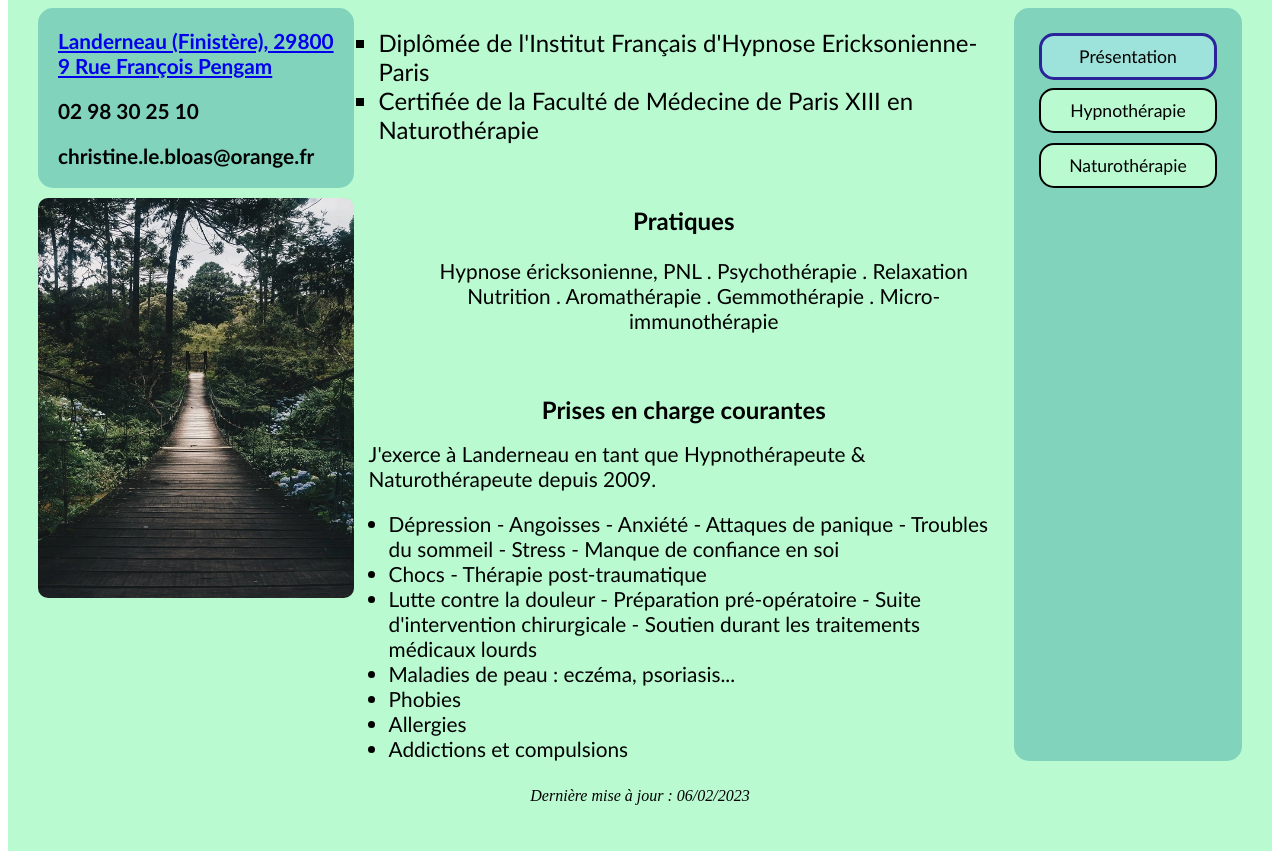
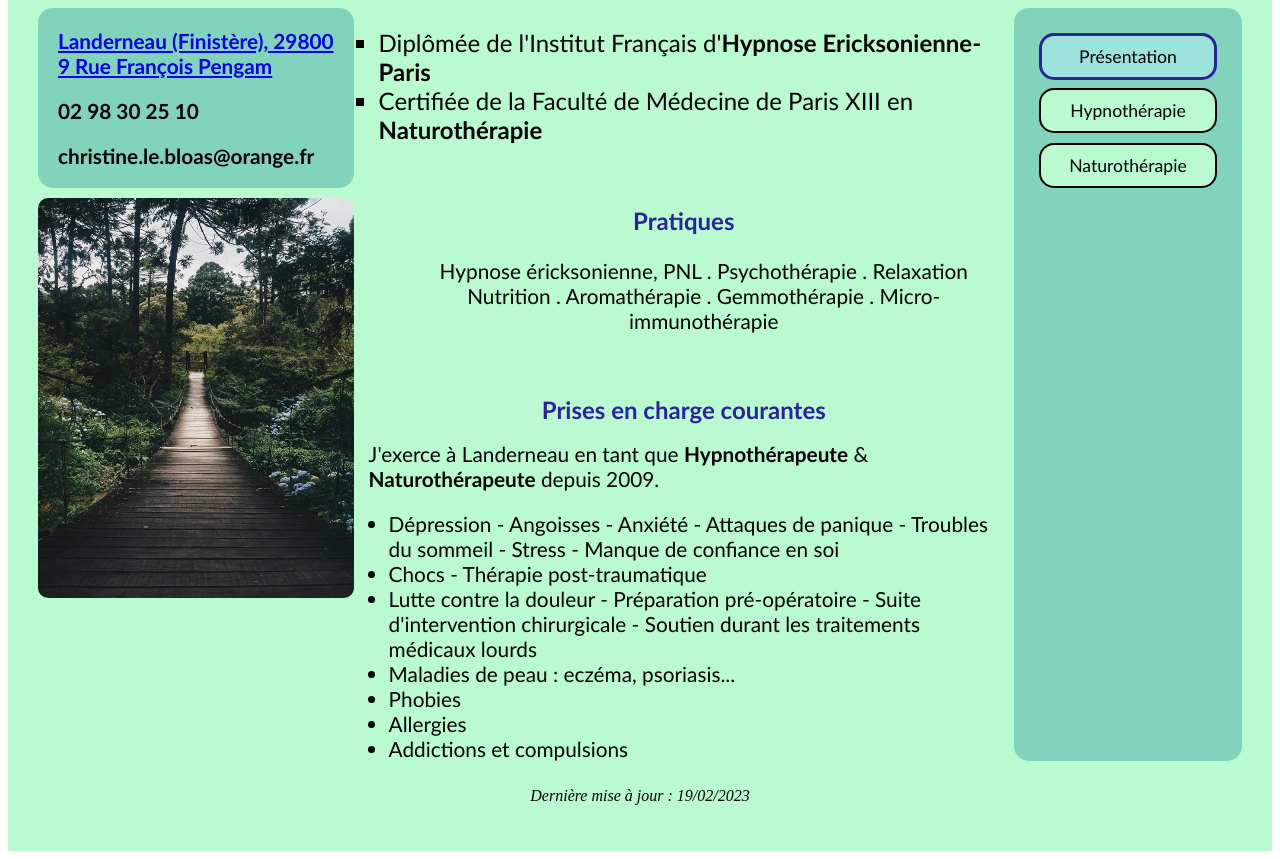
Before and after one commit to qmenoretdev/christine-le-bloas, a Vue app: page / in a window 1280 px wide. Shown: the part 175-1034 px from the top of the page. Built offline with nearby package versions, Linux system fonts and the light colour scheme.

Commit message:
Amélioration référencement

```diff
--- a/src/global.scss
+++ b/src/global.scss
@@ -4,6 +4,8 @@
   --background-color: #B9FAD1;
   --cadre-color-1: #82d3bb;
   --active-color: #2b239b;
+ // --title-color: #094b37;
+  --title-color: #2b239b;
 
   // polices
   --font-classic: Calibri;
@@ -85,6 +87,7 @@
   font-family: var(--font-classic);
   font-size: var(--font-title3-size);
   padding: 2px;
+  color: var(--title-color);
 }
 
 .reference {
--- a/src/views/Home.vue
+++ b/src/views/Home.vue
@@ -45,7 +45,7 @@ export default {
       return navigation;
     },
     getLastUpdate() {
-      return '06/02/2023';
+      return '19/02/2023';
     }
   },
   methods: {
--- a/src/views/Presentation.vue
+++ b/src/views/Presentation.vue
@@ -1,8 +1,8 @@
 <template>
     <div>
         <ul id="diplome">
-            <li><div>Diplômée de l'Institut Français d'Hypnose Ericksonienne-Paris</div></li>
-            <li><div>Certifiée de la Faculté de Médecine de Paris XIII en Naturothérapie</div></li>
+            <li><div>Diplômée de l'Institut Français d'<b>Hypnose Ericksonienne-Paris</b></div></li>
+            <li><div>Certifiée de la Faculté de Médecine de Paris XIII en <b>Naturothérapie</b></div></li>
         </ul>
         <div class="title-3">Pratiques</div>
         <ul id="pratique">
@@ -11,7 +11,7 @@
         </ul>
         <div class="title-3">Prises en charge courantes</div>
         <ul id="intro-pathologie">
-            <li><div>J'exerce à Landerneau en tant que Hypnothérapeute & Naturothérapeute depuis 2009.</div></li>
+            <li><div>J'exerce à Landerneau en tant que <b>Hypnothérapeute</b> & <b>Naturothérapeute</b> depuis 2009.</div></li>
         </ul>
         <ul id="pathologie">
             <li>Dépression - Angoisses - Anxiété - Attaques de panique - Troubles du sommeil - Stress - Manque de confiance en soi</li>
--- a/src/views/Reference.vue
+++ b/src/views/Reference.vue
@@ -12,7 +12,7 @@
       <li>{{ mail }}</li>
     </ul>
     <div class="img-container">
-      <img src="@/assets/img/left.webp" alt="pont foret">
+      <img src="@/assets/img/left.webp" alt="hypnose">
     </div>
   </div>
 </template>
```
